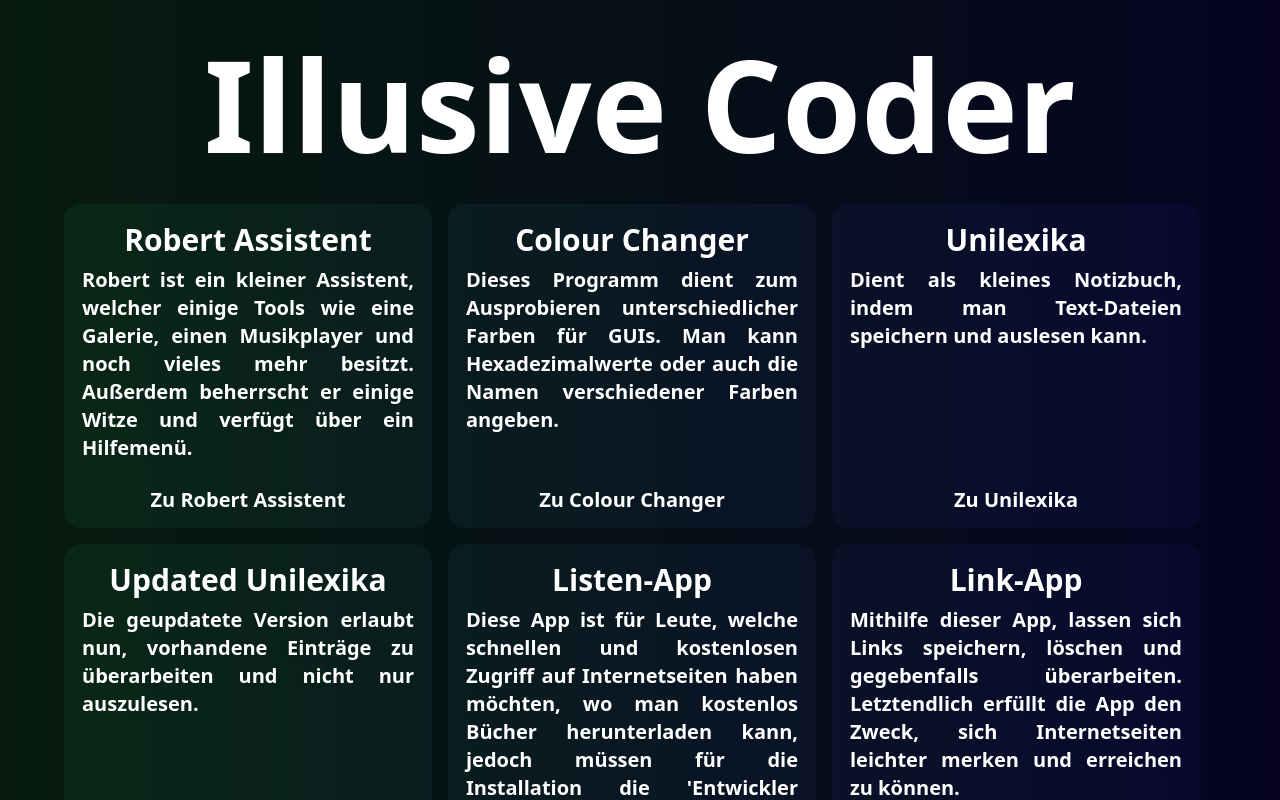
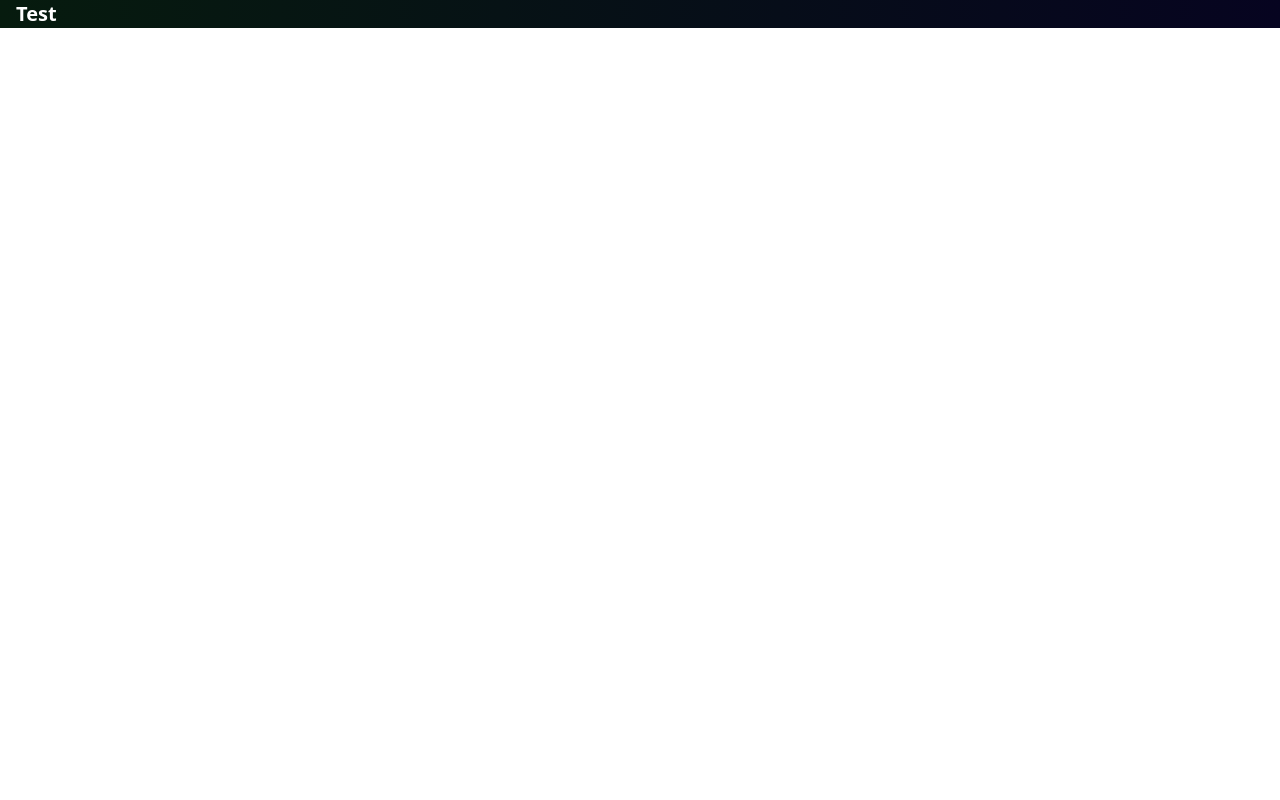
Before and after one commit to tomdevtech/Project-Website, a React (Create React App) app: page /#/imprint in a window 1280 px wide. Before the commit this address led to /. Shown: the top 800 px of the page. Built offline with nearby package versions, Linux system fonts and the light colour scheme.

Commit message:
Added static routing.

```diff
--- a/src/App.css
+++ b/src/App.css
@@ -15,11 +15,7 @@
 }
 
 .footer {
-  @apply inset-x-0 bottom-0 text-center text-2xl md:text-3xl text-white font-sans;
-}
-
-.footerElement {
-  /* In development */
+  @apply inset-x-0 bottom-0 text-center text-2xl md:text-3xl text-white font-sans space-x-4;
 }
 
 .headline {
@@ -27,7 +23,7 @@
 }
 
 .contentHeadline {
-  @apply mb-2 text-center text-2xl md:text-2xl xl:text-3xl font-bold text-white font-sans;
+  @apply mb-2 text-center text-2xl xl:text-3xl font-bold text-white font-sans;
 }
 
 .contentContent {
@@ -41,3 +37,7 @@
 .background {
   @apply bg-center bg-fixed bg-no-repeat bg-cover bg-background;
 }
+
+.ContentSubPage {
+  @apply text-left text-base md:text-lg xl:text-xl font-semibold text-white font-sans ml-4 top-4;
+}
--- a/src/App.tsx
+++ b/src/App.tsx
@@ -1,7 +1,20 @@
 import React from "react";
 import "./App.css";
 import { ContentFrameBox } from "./components/ContentFrameBox";
+import { Route, createRoutesFromElements, RouterProvider, createHashRouter } from "react-router-dom";
+import { DataSec } from "./components/dataSec";
+import { ImPrint } from "./components/imprint";
+
+const router = createHashRouter(
+  createRoutesFromElements(
+    <Route path="/">
+      <Route index element={<ContentFrameBox/>}></Route>
+      <Route path="dataSec" element={<DataSec/>}></Route>
+      <Route path="imprint" element={<ImPrint/>}></Route>
+    </Route>
+  )
+)
 
 export default function App() {
-  return <ContentFrameBox></ContentFrameBox>;
+  return <RouterProvider router={router}></RouterProvider>;
 }
--- a/src/components/ContentFrameBox.tsx
+++ b/src/components/ContentFrameBox.tsx
@@ -1,5 +1,5 @@
 import React from "react";
-import { HashRouter } from "react-router-dom";
+import { NavLink } from "react-router-dom";
 import ContentFrame from "./ContentFrame";
 
 export function ContentFrameBox() {
@@ -98,12 +98,12 @@ export function ContentFrameBox() {
             ></ContentFrame>
           </div>
           <footer className="footer">
-            <a href="..." className="footerElement">
+            <NavLink className="footerElement" to={"/dataSec"}>
               Datenschutz
-            </a>{" "}
-            <a href="..." className="footerElement">
+            </NavLink>
+            <NavLink className="footerElement" to={"/imprint"}>
               Impressum
-            </a>
+            </NavLink>
           </footer>
         </div>
     </div>
--- a/src/components/dataSec.tsx
+++ b/src/components/dataSec.tsx
@@ -1,5 +1,5 @@
 import React from "react";
 
 export function DataSec() {
-  return <div className="background"></div>;
+  return <div className="background"><div className="ContentSubPage">Test</div></div>;
 }
--- a/src/components/imprint.tsx
+++ b/src/components/imprint.tsx
@@ -1,5 +1,5 @@
 import React from "react";
 
 export function ImPrint() {
-  return <div className="background"></div>;
+  return <div className="background"><div className="ContentSubPage">Test</div></div>;
 }
```
